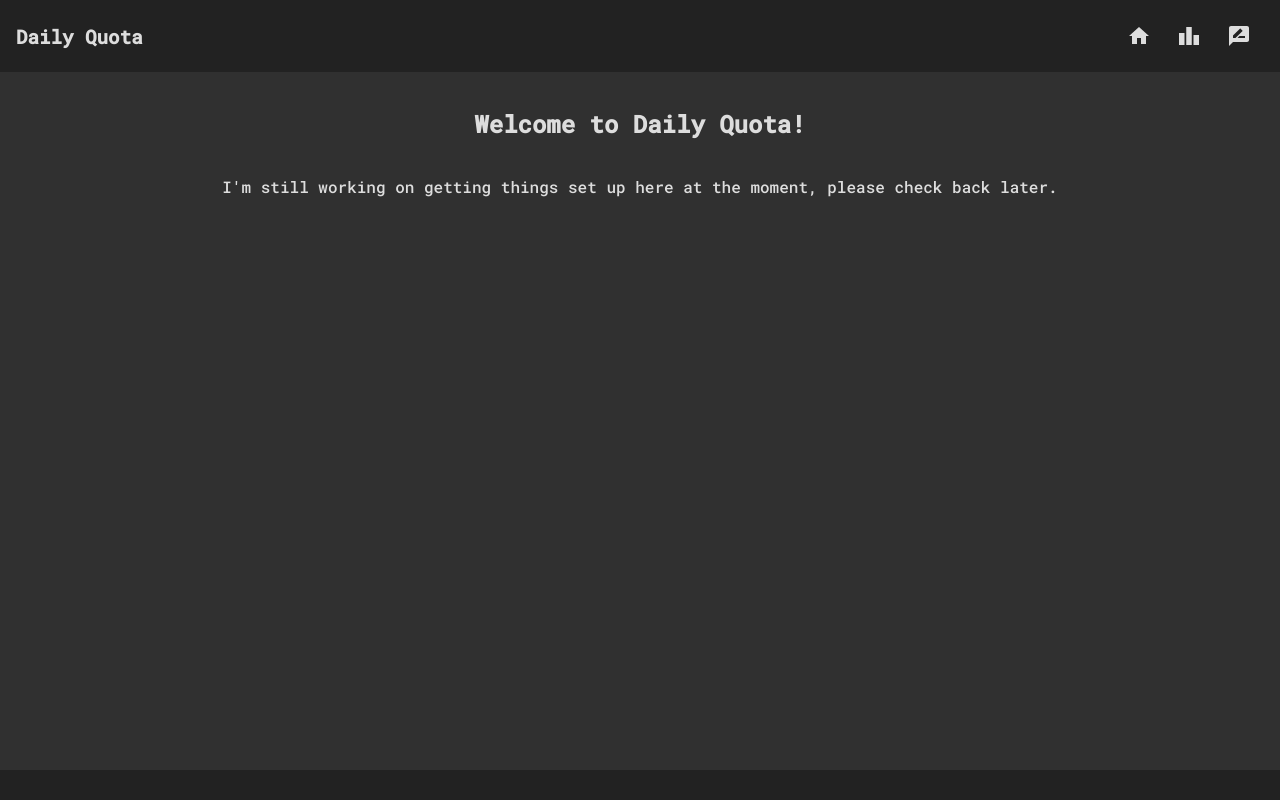
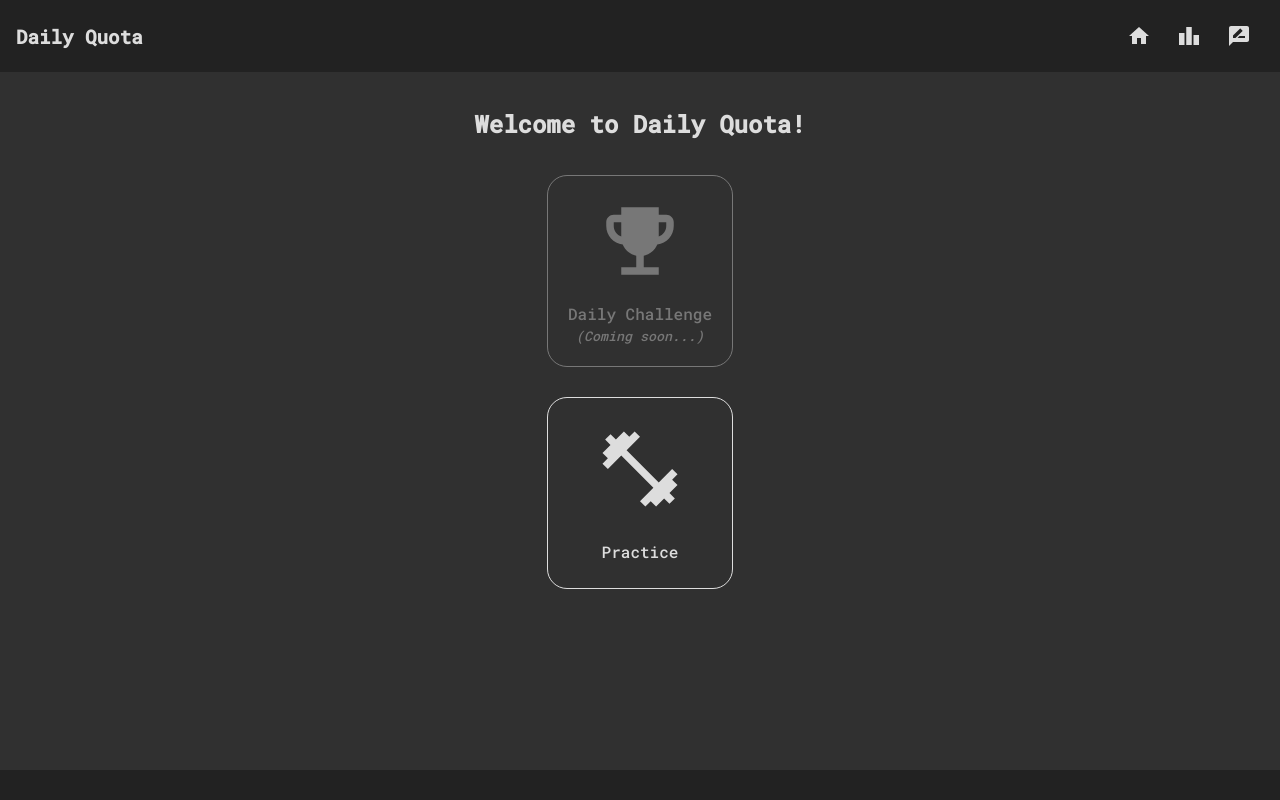
Before and after one commit to tombloor/dailyquota, a React (Create React App) app: page / in a window 1280 px wide. Built offline with nearby package versions, Linux system fonts and the light colour scheme.

Commit message:
home links

```diff
--- a/src/App.css
+++ b/src/App.css
@@ -48,3 +48,38 @@ main {
   margin: 5px;
   padding: 10px;
 }
+
+.disabled-link {
+  pointer-events: none;
+}
+
+.homeLinks {
+  display: flex;
+  flex-direction: column;
+}
+
+.homeLinks a {
+  display: flex;
+  flex-direction: column;
+  justify-content: space-around;
+  text-align: center;
+  border: 1px solid #ddd;
+  border-radius: 20px;
+  margin: 15px;
+  padding: 20px;
+  height: 150px;
+}
+
+.homeLinks a.disabled-link {
+  border: 1px solid #777;
+  color: #777;
+}
+
+.homeLinks a svg {
+  margin: 0 auto;
+  font-size: 90px;
+}
+
+.homeLinks a p {
+  margin-bottom: 0;
+}
--- a/src/routes/Home.tsx
+++ b/src/routes/Home.tsx
@@ -1,9 +1,27 @@
+import EmojiEventsIcon from '@mui/icons-material/EmojiEvents';
+import FitnessCenterIcon from '@mui/icons-material/FitnessCenter';
+
+import { Link } from 'react-router-dom';
 
 export default function Home() {
     return (
         <>
             <h2>Welcome to Daily Quota!</h2>
-            <p>I'm still working on getting things set up here at the moment, please check back later.</p>
+
+            <div className="homeLinks">
+                <Link to='/daily' className='disabled-link'>
+                    <EmojiEventsIcon titleAccess='Daily Challenge' to='/daily' />
+                    <p>
+                        Daily Challenge
+                        <br/>
+                        <small><i>(Coming soon...)</i></small>
+                    </p>
+                </Link>
+                <Link to='/practice'>
+                    <FitnessCenterIcon titleAccess='Practice' to='/practice' />
+                    <p>Practice</p>
+                </Link>
+            </div>
         </>
     )
 }
```
